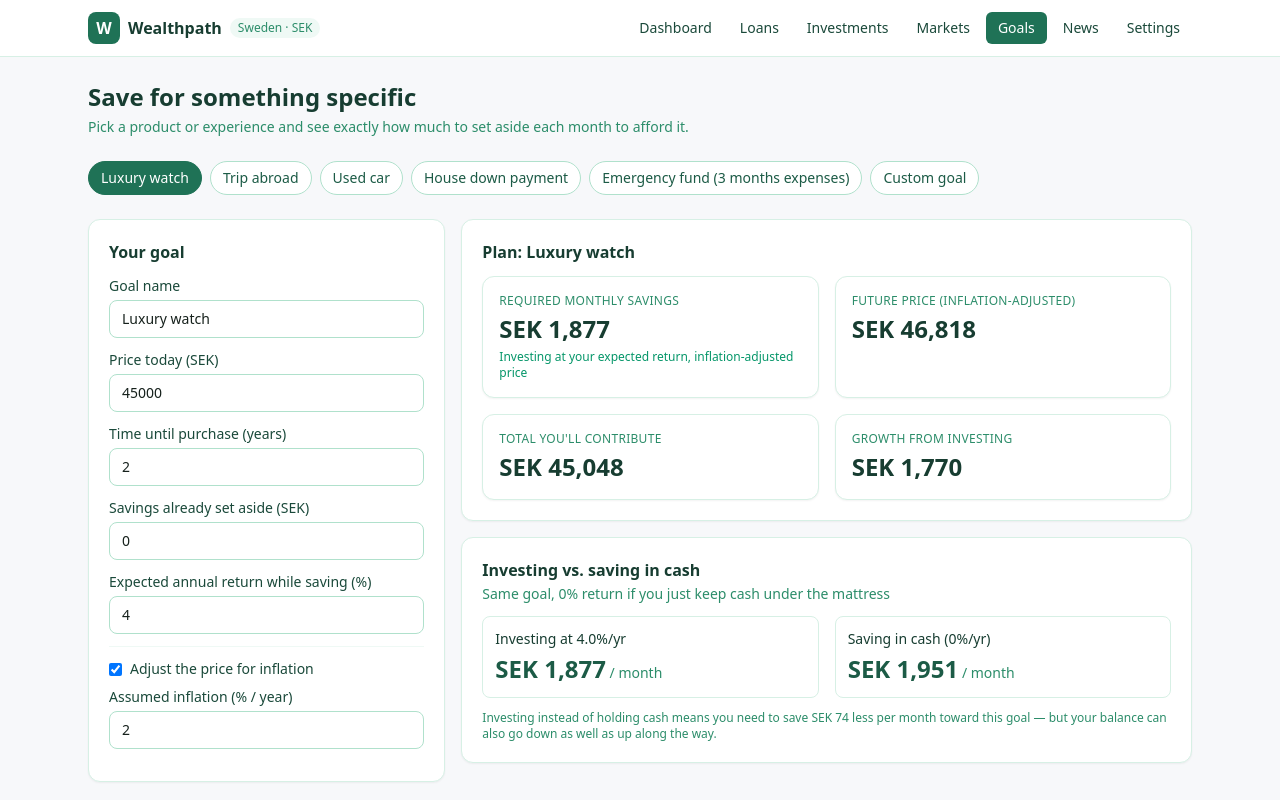
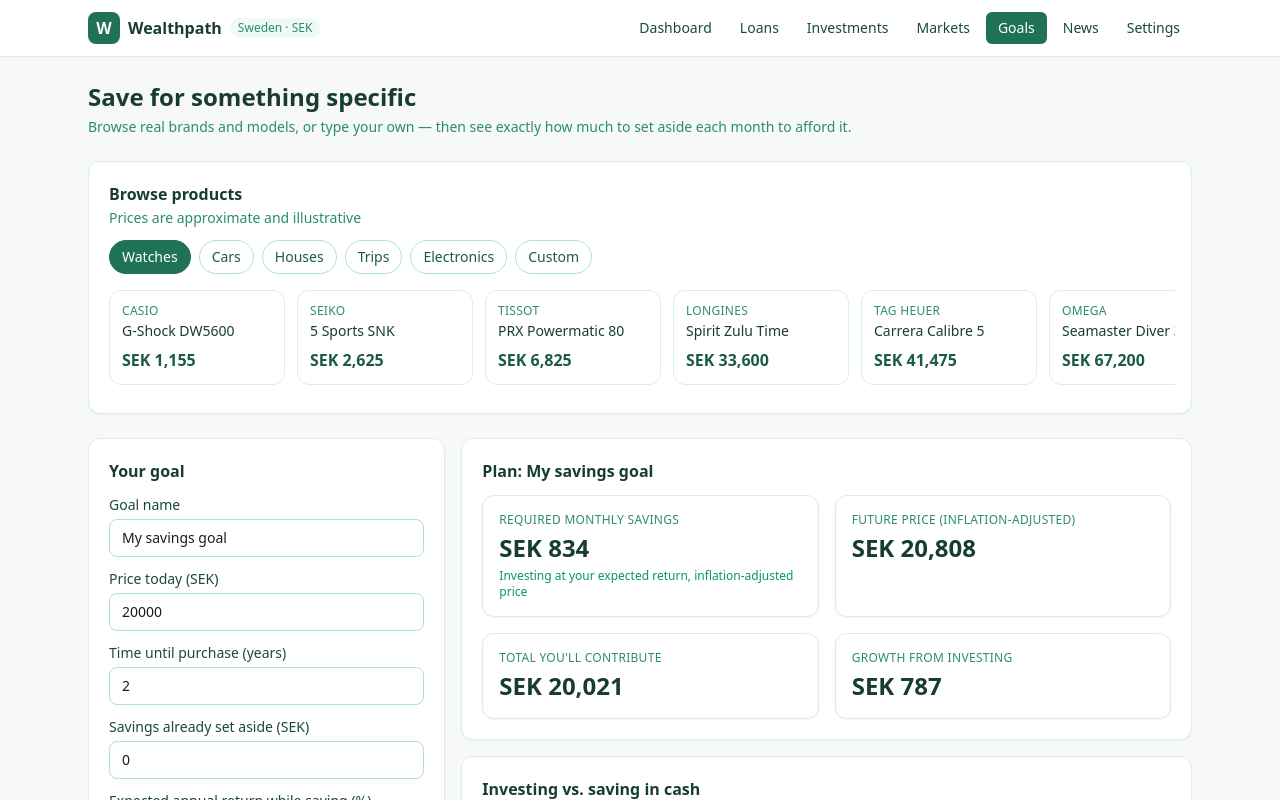
Before and after one commit to bergenklev/wealthpath-app, a Next.js app: page /goals in a window 1280 px wide. Shown: the top 800 px of the page. Built offline with nearby package versions, Linux system fonts and the light colour scheme.

Commit message:
Add files via upload

```diff
--- a/app/goals/page.tsx
+++ b/app/goals/page.tsx
@@ -8,24 +8,32 @@
   formatCurrency,
   formatPercent,
 } from "@/lib/finance";
+import {
+  CATEGORY_DEFAULT_YEARS,
+  PRODUCT_CATEGORIES,
+  Product,
+  ProductCategory,
+  convertFromUSD,
+  getProductsByCategory,
+} from "@/lib/products";
 
-const PRESETS = [
-  { label: "Luxury watch", amount: 45_000, years: 2 },
-  { label: "Trip abroad", amount: 30_000, years: 1 },
-  { label: "Used car", amount: 180_000, years: 3 },
-  { label: "House down payment", amount: 700_000, years: 5 },
-  { label: "Emergency fund (3 months expenses)", amount: 90_000, years: 1 },
-  { label: "Custom goal", amount: 20_000, years: 2 },
+type TabId = ProductCategory | "custom";
+
+const TABS: { id: TabId; label: string }[] = [
+  ...PRODUCT_CATEGORIES.map((c) => ({ id: c.id as TabId, label: c.label })),
+  { id: "custom", label: "Custom" },
 ];
 
 export default function GoalsPage() {
   const { profile, inflationEnabled, inflationRate } = useSettings();
-  const [presetIdx, setPresetIdx] = useState(0);
-  const [goalName, setGoalName] = useState(PRESETS[0].label);
-  const [targetAmountToday, setTargetAmountToday] = useState(
-    PRESETS[0].amount
+  const [activeTab, setActiveTab] = useState<TabId>("watches");
+  const [selectedProductId, setSelectedProductId] = useState<string | null>(
+    null
   );
-  const [years, setYears] = useState(PRESETS[0].years);
+
+  const [goalName, setGoalName] = useState("My savings goal");
+  const [targetAmountToday, setTargetAmountToday] = useState(20_000);
+  const [years, setYears] = useState(2);
   const [currentSavings, setCurrentSavings] = useState(0);
   const [annualReturnPct, setAnnualReturnPct] = useState(4);
   const [localInflationEnabled, setLocalInflationEnabled] =
@@ -34,12 +42,17 @@
     inflationRate * 100
   );
 
-  const applyPreset = (idx: number) => {
-    setPresetIdx(idx);
-    setGoalName(PRESETS[idx].label);
-    setTargetAmountToday(PRESETS[idx].amount);
-    setYears(PRESETS[idx].years);
+  const fmt = (v: number) => formatCurrency(v, profile.currency);
+
+  const applyProduct = (product: Product) => {
+    setSelectedProductId(product.id);
+    setGoalName(`${product.brand} ${product.model}`);
+    setTargetAmountToday(convertFromUSD(product.priceUSD, profile.currency));
+    setYears(CATEGORY_DEFAULT_YEARS[product.category]);
   };
+
+  const productsInTab =
+    activeTab === "custom" ? [] : getProductsByCategory(activeTab);
 
   const result = useMemo(
     () =>
@@ -81,8 +94,6 @@
     ]
   );
 
-  const fmt = (v: number) => formatCurrency(v, profile.currency);
-
   return (
     <div className="space-y-6">
       <div>
@@ -90,26 +101,65 @@
           Save for something specific
         </h1>
         <p className="text-brand-500 text-sm mt-1">
-          Pick a product or experience and see exactly how much to set aside
-          each month to afford it.
+          Browse real brands and models, or type your own — then see exactly
+          how much to set aside each month to afford it.
         </p>
       </div>
 
-      <div className="flex flex-wrap gap-2">
-        {PRESETS.map((p, i) => (
+      <Card title="Browse products" subtitle="Prices are approximate and illustrative">
+        <div className="flex flex-wrap gap-2 mb-4">
+          {TABS.map((tab) => (
             <button
-            key={p.label}
-            onClick={() => applyPreset(i)}
+              key={tab.id}
+              onClick={() => setActiveTab(tab.id)}
               className={`px-3 py-1.5 rounded-full text-sm border ${
-              presetIdx === i
+                activeTab === tab.id
                   ? "bg-brand-600 text-white border-brand-600"
                   : "border-brand-200 text-brand-700 bg-white"
               }`}
             >
-            {p.label}
+              {tab.label}
             </button>
           ))}
         </div>
+
+        {activeTab === "custom" ? (
+          <p className="text-sm text-brand-500">
+            Type your own goal name and price in the form below.
+          </p>
+        ) : (
+          <div className="flex gap-3 overflow-x-auto pb-2 -mx-1 px-1">
+            {productsInTab.map((product) => {
+              const price = convertFromUSD(product.priceUSD, profile.currency);
+              const selected = product.id === selectedProductId;
+              return (
+                <button
+                  key={product.id}
+                  onClick={() => applyProduct(product)}
+                  className={`shrink-0 w-44 text-left rounded-xl border p-3 transition-colors ${
+                    selected
+                      ? "border-brand-600 bg-brand-50 ring-1 ring-brand-400"
+                      : "border-brand-100 bg-white hover:border-brand-300"
+                  }`}
+                >
+                  <p className="text-xs uppercase tracking-wide text-brand-500">
+                    {product.brand}
+                  </p>
+                  <p className="text-sm font-medium text-brand-900 mt-0.5 leading-snug">
+                    {product.model}
+                  </p>
+                  <p className="text-base font-semibold text-brand-700 mt-2">
+                    {fmt(price)}
+                  </p>
+                  {product.note && (
+                    <p className="text-xs text-brand-500 mt-1">{product.note}</p>
+                  )}
+                </button>
+              );
+            })}
+          </div>
+        )}
+      </Card>
 
       <div className="grid lg:grid-cols-3 gap-4">
         <Card title="Your goal" className="lg:col-span-1">
```
Lines whose indentation alone changed are shown as unchanged.
